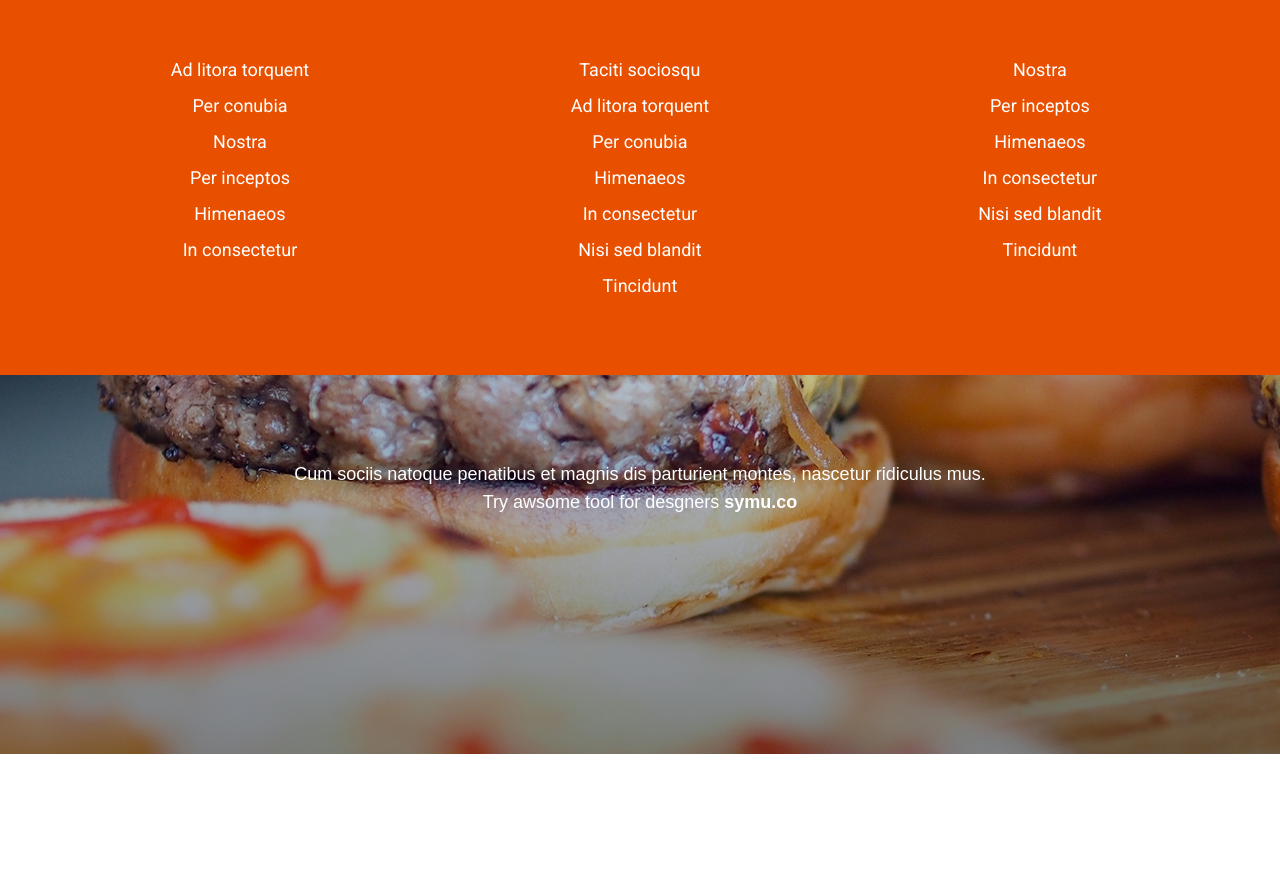
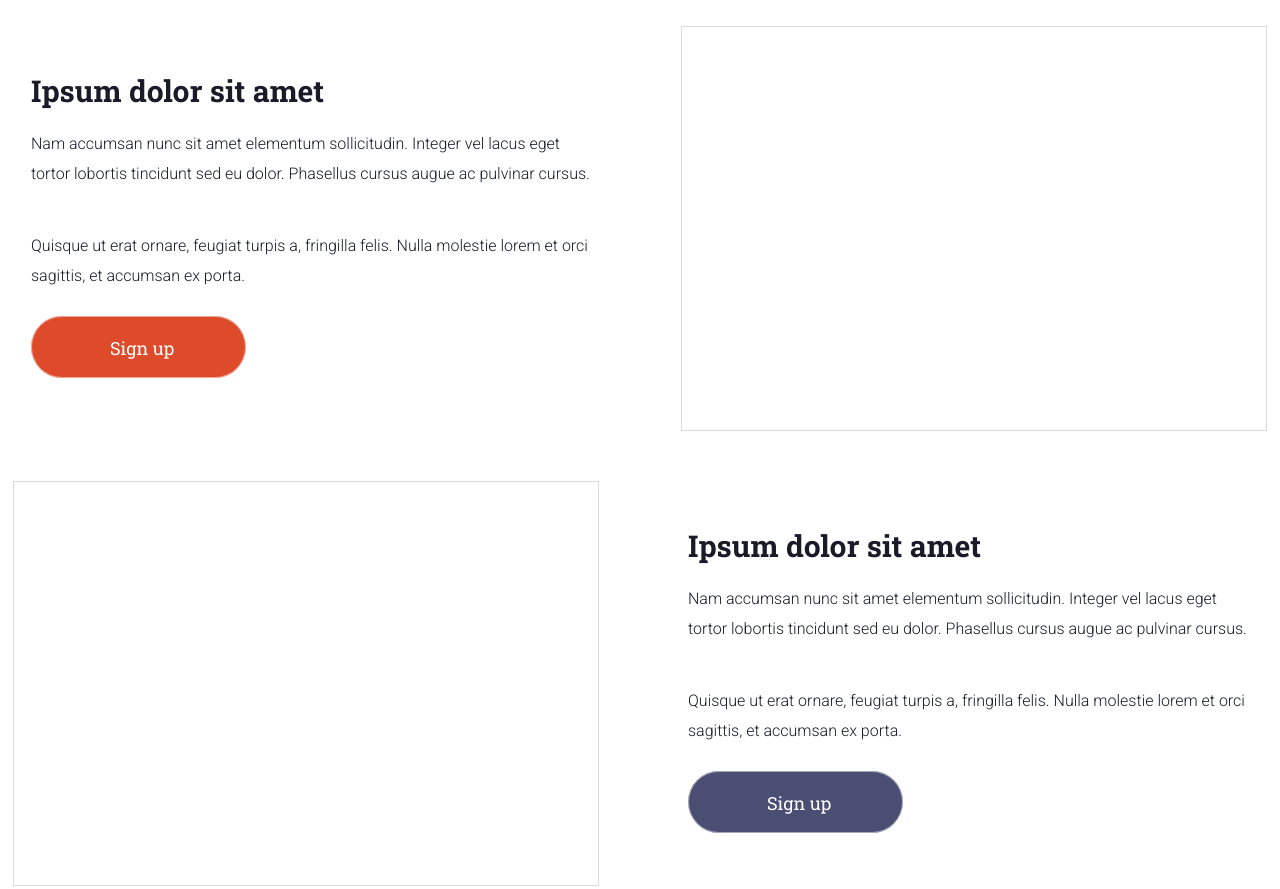
Before and after one commit to sparklingneuron/Home-07, a plain HTML site: page index.html in a window 1280 px wide. Shown: the part 2260-3149 px from the top of the page. Before the commit the page ends 3014 px from the top, so only its background shows below. Drawn offline with Linux system fonts and the light colour scheme.

Commit message:
Section 'Product details' is done

```diff
--- a/css/styles.css
+++ b/css/styles.css
@@ -285,6 +285,96 @@ body {
     color: #f3f4f6;
 }
 
+/* section "product details" styling */
+
+.product-details {
+    color: #191b29;
+    font-family: "Roboto", sans-serif;
+    font-size: 16px;
+}
+
+.product-details .container {
+    max-width: 1254px;
+    padding: 65px 0 37px;
+    list-style-type: none;
+}
+
+.product-details .product {
+    margin-bottom: 50px;
+    overflow: hidden; /* sorry, my bad. a small crutch here =) */
+}
+
+.product-details .product:nth-of-type(odd)::after,
+.product-details .product:nth-of-type(even)::before {
+    content: "";
+    max-width: 586px;
+    width: 50%;
+    min-height: 405px;
+    border: 1px solid #dbdbdb;
+    box-sizing: border-box;
+}
+
+.product-details .product:nth-of-type(odd)::after {
+    float: right;
+}
+
+.product-details .product:nth-of-type(even)::before {
+    float: left;
+}
+
+.product-details .product article {
+    box-sizing: border-box;
+    padding-top: 50px;
+    width: 50%;
+}
+
+.product-details .product:nth-of-type(odd) article {
+    padding-left: 18px;
+    padding-right: 48px;
+    float: left;
+}
+
+.product-details .product:nth-of-type(even) article {
+    padding-right: 18px;
+    padding-left: 48px;
+    float: right;
+}
+
+.product-details .product h3 {
+    font-family: "Roboto Slab", serif;
+    font-size: 30px;
+    font-weight: 700;
+    margin: 0 0 23px;
+}
+
+.product-details .product p {
+    line-height: 30px;
+    margin: 0 0 42px;
+}
+
+.product-details .product p:last-of-type {
+    margin-bottom: 48px;
+}
+
+.product-details .sign-up-btn {
+    color: #ffffff;
+    font-family: "Roboto Slab", serif;
+    font-size: 18px;
+    font-weight: 400;
+    padding: 19px 71px 17px 78px;
+    text-decoration: none;
+    border-radius: 35px;
+    border: 1px solid rgba(255, 255, 255, 0.5);
+}
+
+.product-details .product:nth-of-type(odd) .sign-up-btn {
+    background-color: #dd4b2b;
+}
+
+.product-details .product:nth-of-type(even) .sign-up-btn {
+    background-color: #4b4e73;
+}
+
 /* main footer styling */
 
 .main-footer {
--- a/index.html
+++ b/index.html
@@ -101,6 +101,32 @@
         <input type="submit" name="submit" value="Sign up">
     </form>
 </section>
+<section class="product-details">
+    <ul class="container">
+        <li class="product">
+            <article>
+                <h3>Ipsum dolor sit amet</h3>
+                <p>Nam accumsan nunc sit amet elementum sollicitudin. Integer vel lacus eget tortor lobortis
+                    tincidunt sed eu dolor. Phasellus cursus augue ac pulvinar cursus.
+                </p>
+                <p>Quisque ut erat ornare, feugiat turpis a, fringilla felis. Nulla molestie lorem et orci sagittis,
+                    et accumsan ex porta.</p>
+                <a class="sign-up-btn" href="#">Sign up</a>
+            </article>
+        </li>
+        <li class="product">
+            <article>
+                <h3>Ipsum dolor sit amet</h3>
+                <p>Nam accumsan nunc sit amet elementum sollicitudin. Integer vel lacus eget tortor lobortis
+                    tincidunt sed eu dolor. Phasellus cursus augue ac pulvinar cursus.
+                </p>
+                <p>Quisque ut erat ornare, feugiat turpis a, fringilla felis. Nulla molestie lorem et orci sagittis,
+                    et accumsan ex porta.</p>
+                <a class="sign-up-btn" href="#">Sign up</a>
+            </article>
+        </li>
+    </ul>
+</section>
 <footer class="main-footer">
     <nav class="secondary-navigation">
         <ul class="container clearfix">
```
